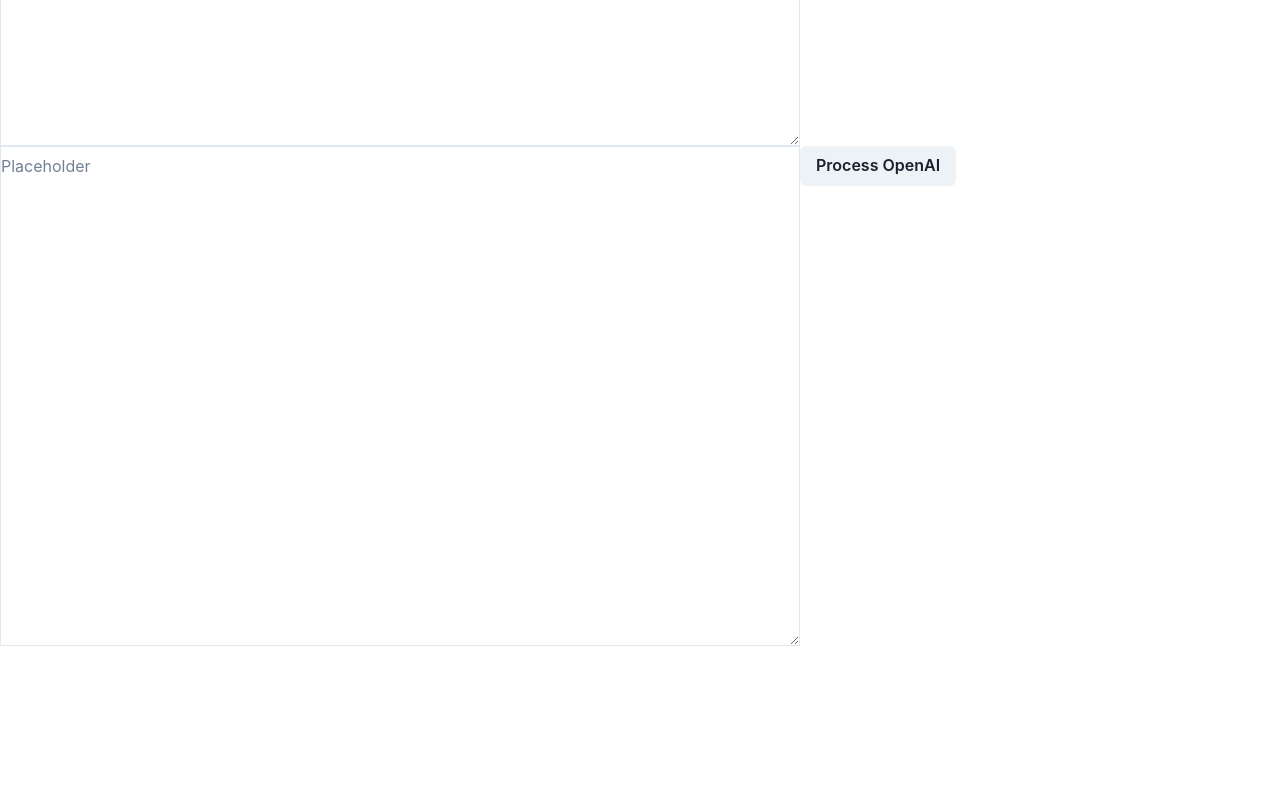
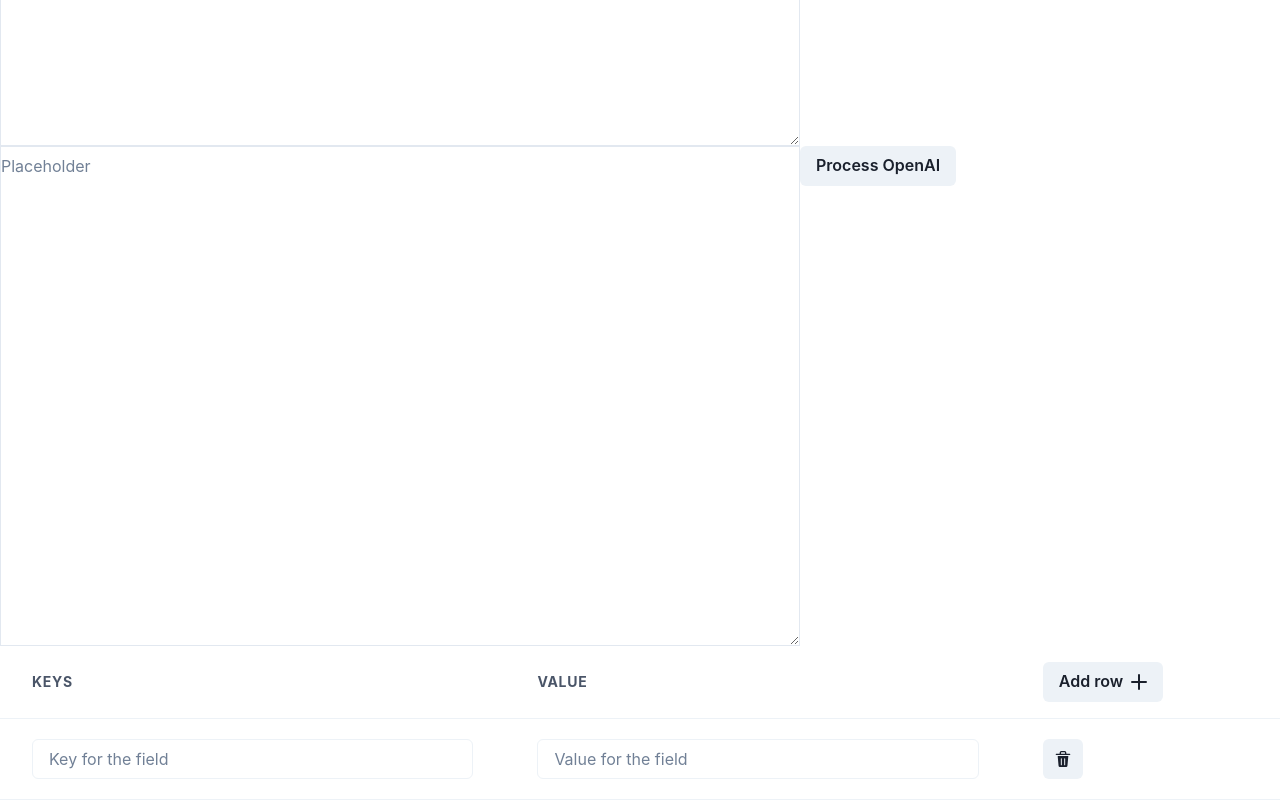
Before and after one commit to 0xkeivin/pdf-text-extract-transform, a Next.js app: page / in a window 1280 px wide. Shown: the part 416-1216 px from the top of the page. Before the commit the page ends 1062 px from the top, so only its background shows below. Built offline with nearby package versions, Linux system fonts and the light colour scheme; no server answers.

Commit message:
copied tables from file-hasher

```diff
--- a/package.json
+++ b/package.json
@@ -10,6 +10,7 @@
     "lint:fix": "eslint --ext .js,.jsx,.ts,.tsx . --fix"
   },
   "dependencies": {
+    "@chakra-ui/icons": "^2.0.17",
     "@chakra-ui/react": "^2.4.9",
     "@emotion/react": "^11.10.5",
     "@emotion/styled": "^11.10.5",
--- /dev/null
+++ b/src/components/tables/FlexibleFormTable.tsx
@@ -0,0 +1,115 @@
+import React, { type ChangeEvent, useState } from "react";
+import { AddIcon, DeleteIcon } from "@chakra-ui/icons";
+import {
+  Table,
+  Thead,
+  Tbody,
+  Tr,
+  Th,
+  Td,
+  TableContainer,
+  Input,
+  IconButton,
+  Button,
+} from "@chakra-ui/react";
+import { type RowData } from "../../file-hasher-types";
+
+export interface FlexibleFormTableProps {
+  onChange?: ({ rowTitles, rowValues }: RowData) => any;
+}
+
+export const FlexibleFormTable = ({
+  onChange = () => {},
+}: FlexibleFormTableProps) => {
+  /**
+   * Combining these 2 states into an object would be a lot cleaner,
+   * However, it'll also be less efficient when rendering since a change
+   * of either states will trigger a rerendering of everything as well.
+   * Isolating it should restrict rendering slightly (Although not much).
+   */
+  const [rowTitles, setRowTitles] = useState([""]);
+  const [rowValues, setRowValues] = useState([""]);
+
+  const addEditableRow = () => {
+    setRowTitles((prevRowTitles) => prevRowTitles.concat(""));
+    setRowValues((prevRowValues) => prevRowValues.concat(""));
+  };
+
+  const removeEditableRow = (index: number) => {
+    setRowTitles((prevRowTitles) =>
+      prevRowTitles.filter((val, idx) => idx !== index)
+    );
+    setRowValues((prevRowValues) =>
+      prevRowValues.filter((val, idx) => idx !== index)
+    );
+  };
+
+  const onRowChange =
+    (col: "title" | "value", index: number) =>
+    (event: ChangeEvent<HTMLInputElement>) => {
+      if (col === "title") {
+        setRowTitles((prevRowTitles) => {
+          const newTitles = [...prevRowTitles];
+          newTitles[index] = event.target.value;
+          onChange({ rowTitles: newTitles, rowValues });
+          return newTitles;
+        });
+      } else {
+        setRowValues((prevRowValues) => {
+          const newValues = [...prevRowValues];
+          newValues[index] = event.target.value;
+          onChange({ rowTitles, rowValues: newValues });
+          return newValues;
+        });
+      }
+    };
+
+  return (
+    <TableContainer>
+      <form>
+        <Table variant="simple" size="lg">
+          <Thead>
+            <Tr>
+              <Th>Keys</Th>
+              <Th>Value</Th>
+              <Th>
+                <Button rightIcon={<AddIcon />} onClick={addEditableRow}>
+                  Add row
+                </Button>
+              </Th>
+            </Tr>
+          </Thead>
+          <Tbody>
+            {rowTitles.map((row, idx) => (
+              <Tr key={idx}>
+                <Td>
+                  <Input
+                    placeholder="Key for the field"
+                    value={row}
+                    onChange={onRowChange("title", idx)}
+                  />
+                </Td>
+                <Td>
+                  <Input
+                    placeholder="Value for the field"
+                    value={rowValues[idx]}
+                    onChange={onRowChange("value", idx)}
+                  />
+                </Td>
+                <Td>
+                  <IconButton
+                    aria-label="Remove row"
+                    icon={<DeleteIcon />}
+                    onClick={() => {
+                      removeEditableRow(idx);
+                    }}
+                  />
+                </Td>
+              </Tr>
+            ))}
+          </Tbody>
+        </Table>
+      </form>
+    </TableContainer>
+  );
+};
--- /dev/null
+++ b/src/components/tables/RowSelectTable.tsx
@@ -0,0 +1,56 @@
+import {
+  Table,
+  Thead,
+  Tbody,
+  Tr,
+  Th,
+  Td,
+  TableContainer,
+  RadioGroup,
+  Radio,
+} from "@chakra-ui/react";
+
+export interface RowSelectTableProps {
+  rowTitles?: string[];
+  rowValues?: string[];
+  selectedRow: number;
+  onChange: (nextVal: string) => void;
+}
+
+export const RowSelectTable = ({
+  rowTitles = [],
+  rowValues = [],
+  selectedRow,
+  onChange = () => {},
+}: RowSelectTableProps) => {
+  return (
+    <TableContainer w="100%">
+      <form>
+        {/* <RadioGroup value={selectedRow} onChange={onChange}> */}
+        <RadioGroup value={selectedRow.toString()} onChange={onChange}>
+          <Table variant="simple" size="lg">
+            <Thead>
+              <Tr>
+                <Th>Keys</Th>
+                <Th>Value</Th>
+                <Th>Selection</Th>
+              </Tr>
+            </Thead>
+            <Tbody>
+              {rowTitles.map((row, idx) => (
+                <Tr key={idx}>
+                  <Td>{row}</Td>
+                  <Td>{rowValues[idx]}</Td>
+                  <Td>
+                    {/* <Radio value={idx} /> */}
+                    <Radio value={idx.toString()} />
+                  </Td>
+                </Tr>
+              ))}
+            </Tbody>
+          </Table>
+        </RadioGroup>
+      </form>
+    </TableContainer>
+  );
+};
--- /dev/null
+++ b/src/components/tables/index.ts
@@ -0,0 +1,2 @@
+export * from "./FlexibleFormTable";
+export * from "./RowSelectTable";
--- /dev/null
+++ b/src/file-hasher-types.ts
@@ -0,0 +1,11 @@
+// import type { Remote } from "comlink";
+// import type { FileHasher } from "./file-hasher.worker";
+
+// export type FileHasherProps = {
+//   wasmWorkerApi: Remote<FileHasher>;
+// };
+
+export interface RowData {
+  rowTitles: string[];
+  rowValues: string[];
+}
--- a/src/pages/index.tsx
+++ b/src/pages/index.tsx
@@ -4,6 +4,8 @@ import axios from "axios";
 import React, { useEffect, useState } from "react";
 import { Textarea, Button, useToast } from "@chakra-ui/react";
 import processText from "@/utils/openai";
+import { FlexibleFormTable } from "@/components/tables";
+
 
 export default function Home() {
   const [pdfText, setPdfText] = useState("");
@@ -100,6 +102,9 @@ export default function Home() {
         width={800}
       />
       <Button onClick={handleSubmit}>Process OpenAI</Button>
+      <FlexibleFormTable
+
+      />
     </>
   );
 }
```
Also changed, not shown: 1 other file (tests, documents, lock files or other folders).
